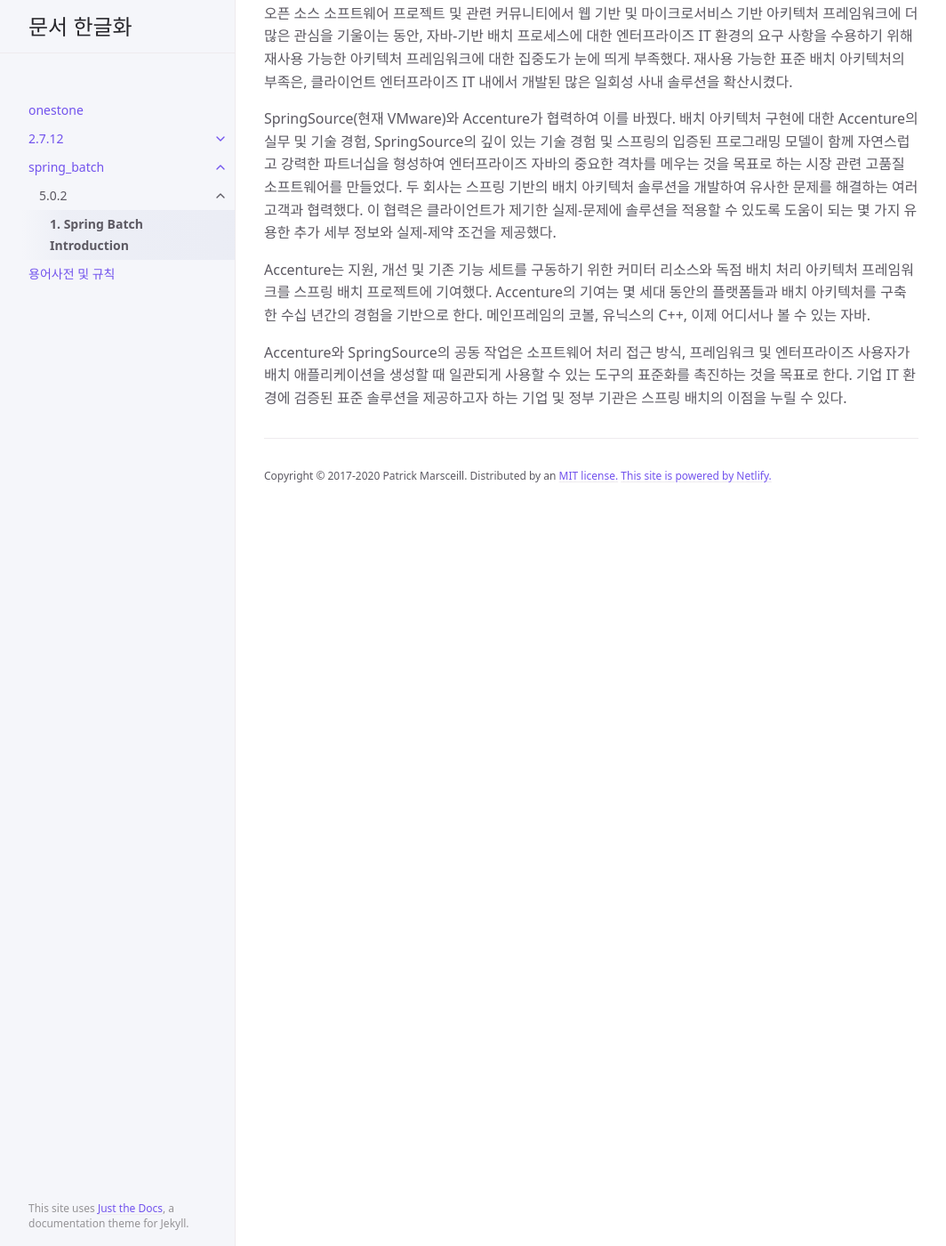
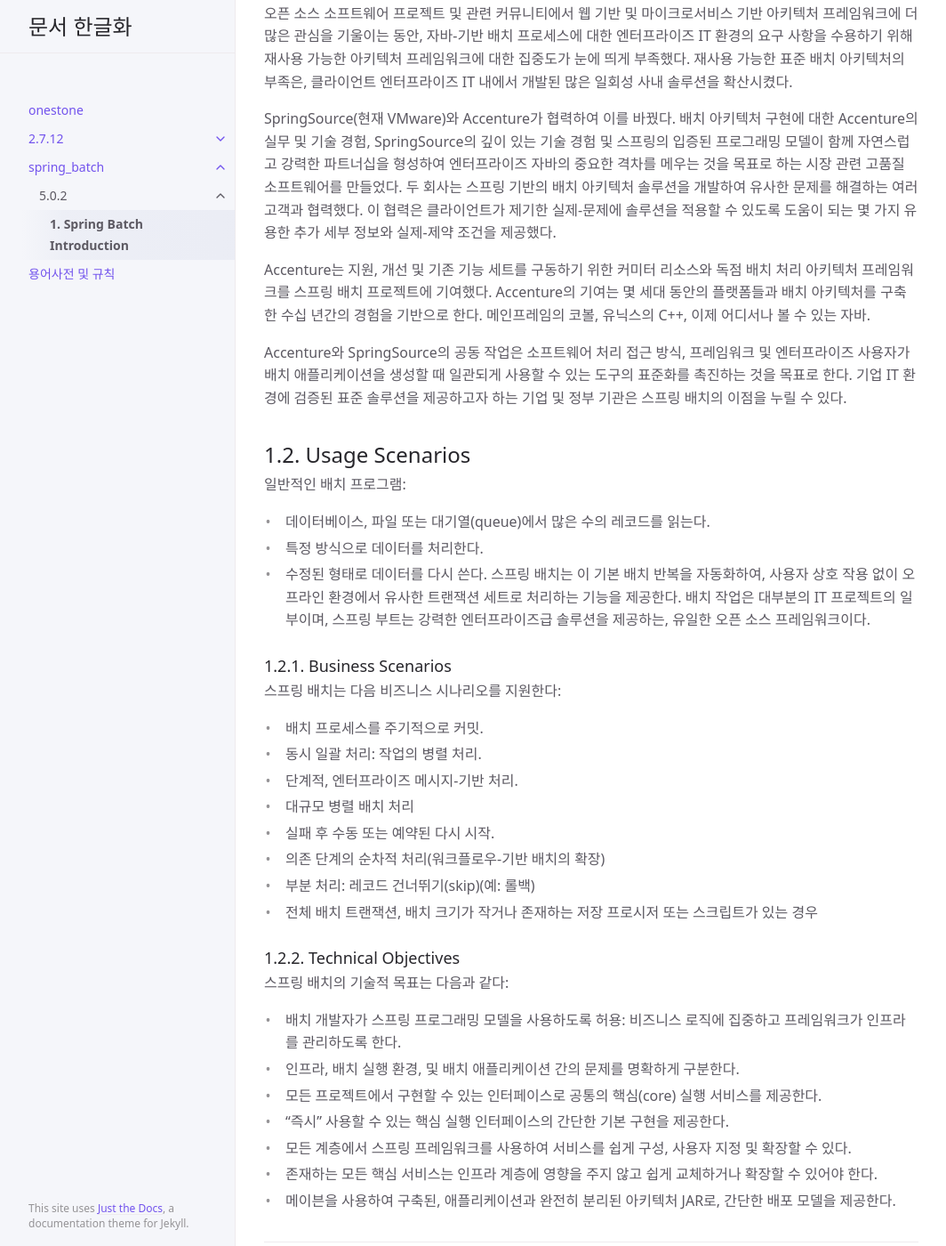
Before and after one commit to onestone9900/onestone9900.github.io, a Jekyll site: the page built from docs/spring_batch/5.0.2/1. spring_batch_introduction.md, in a window 1280 px wide and 1400 px high, scrolled down 853 px. Shown: the whole window at 89% size, without its empty margins (107-1171 px from the left). Built offline with Jekyll 4.4.1, drawn with Linux system fonts in a browser that asks for light colours.

Commit message:
docs: 1. Spring Batch Introduction - 1.1, 1.2

```diff
--- a/docs/spring_batch/5.0.2/1. spring_batch_introduction.md
+++ b/docs/spring_batch/5.0.2/1. spring_batch_introduction.md
@@ -26,3 +26,32 @@ SpringSource(현재 VMware)와 Accenture가 협력하여 이를 바꿨다. 배
 Accenture는 지원, 개선 및 기존 기능 세트를 구동하기 위한 커미터 리소스와 독점 배치 처리 아키텍처 프레임워크를 스프링 배치 프로젝트에 기여했다. Accenture의 기여는 몇 세대 동안의 플랫폼들과 배치 아키텍처를 구축한 수십 년간의 경험을 기반으로 한다. 메인프레임의 코볼, 유닉스의 C++, 이제 어디서나 볼 수 있는 자바.
 
 Accenture와 SpringSource의 공동 작업은 소프트웨어 처리 접근 방식, 프레임워크 및 엔터프라이즈 사용자가 배치 애플리케이션을 생성할 때 일관되게 사용할 수 있는 도구의 표준화를 촉진하는 것을 목표로 한다. 기업 IT 환경에 검증된 표준 솔루션을 제공하고자 하는 기업 및 정부 기관은 스프링 배치의 이점을 누릴 수 있다.
+
+## 1.2. Usage Scenarios
+
+일반적인 배치 프로그램:
+- 데이터베이스, 파일 또는 대기열(queue)에서 많은 수의 레코드를 읽는다.
+- 특정 방식으로 데이터를 처리한다.
+- 수정된 형태로 데이터를 다시 쓴다.
+스프링 배치는 이 기본 배치 반복을 자동화하여, 사용자 상호 작용 없이 오프라인 환경에서 유사한 트랜잭션 세트로 처리하는 기능을 제공한다. 배치 작업은 대부분의 IT 프로젝트의 일부이며, 스프링 부트는 강력한 엔터프라이즈급 솔루션을 제공하는, 유일한 오픈 소스 프레임워크이다.
+
+### 1.2.1. Business Scenarios
+스프링 배치는 다음 비즈니스 시나리오를 지원한다:
+- 배치 프로세스를 주기적으로 커밋.
+- 동시 일괄 처리: 작업의 병렬 처리.
+- 단계적, 엔터프라이즈 메시지-기반 처리.
+- 대규모 병렬 배치 처리
+- 실패 후 수동 또는 예약된 다시 시작.
+- 의존 단계의 순차적 처리(워크플로우-기반 배치의 확장)
+- 부분 처리: 레코드 건너뛰기(skip)(예: 롤백)
+- 전체 배치 트랜잭션, 배치 크기가 작거나 존재하는 저장 프로시저 또는 스크립트가 있는 경우
+
+### 1.2.2. Technical Objectives
+스프링 배치의 기술적 목표는 다음과 같다:
+- 배치 개발자가 스프링 프로그래밍 모델을 사용하도록 허용: 비즈니스 로직에 집중하고 프레임워크가 인프라를 관리하도록 한다.
+- 인프라, 배치 실행 환경, 및 배치 애플리케이션 간의 문제를 명확하게 구분한다.
+- 모든 프로젝트에서 구현할 수 있는 인터페이스로 공통의 핵심(core) 실행 서비스를 제공한다.
+- "즉시" 사용할 수 있는 핵심 실행 인터페이스의 간단한 기본 구현을 제공한다.
+- 모든 계층에서 스프링 프레임워크를 사용하여 서비스를 쉽게 구성, 사용자 지정 및 확장할 수 있다.
+- 존재하는 모든 핵심 서비스는 인프라 계층에 영향을 주지 않고 쉽게 교체하거나 확장할 수 있어야 한다.
+- 메이븐을 사용하여 구축된, 애플리케이션과 완전히 분리된 아키텍처 JAR로, 간단한 배포 모델을 제공한다.
```
